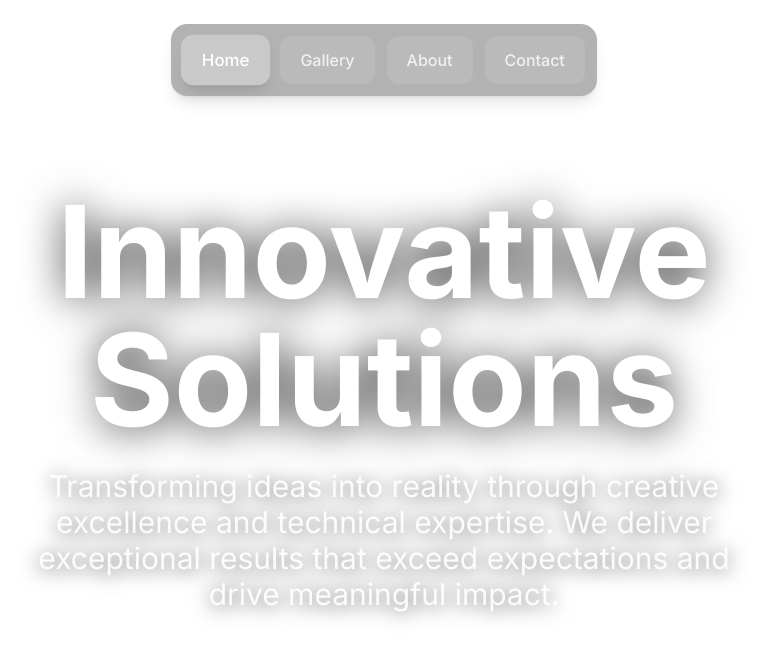
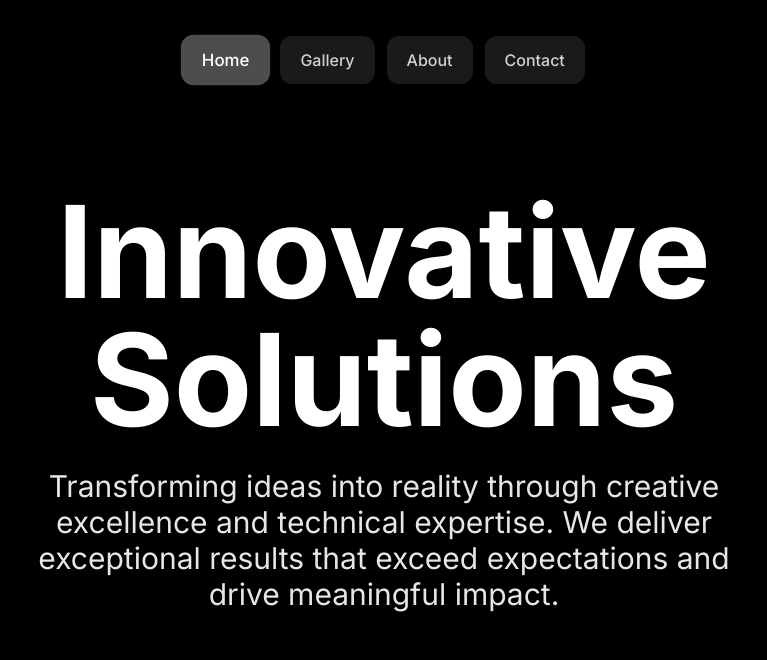
Before and after one commit to babapotato/background-attempt, a Next.js app: page / in a window 1280 px wide. Shown: the top 660 px of the page, without its empty margins (256-1023 px from the left). Built offline with nearby package versions, Linux system fonts and the light colour scheme.

Commit message:
Fix waves background - ensure black background and proper z-index

```diff
--- a/app/globals.css
+++ b/app/globals.css
@@ -55,11 +55,12 @@
   }
   html,
   body {
-    @apply bg-background text-foreground;
+    @apply text-foreground;
     margin: 0;
     padding: 0;
     width: 100%;
     height: 100%;
+    background-color: #000000;
     overflow-x: hidden;
     scroll-behavior: smooth;
     scroll-snap-type: y mandatory;
--- a/app/layout.tsx
+++ b/app/layout.tsx
@@ -16,7 +16,7 @@ export default function RootLayout({
 }>) {
   return (
     <html lang="en" className="h-full w-full">
-      <body className={`${inter.className} h-full w-full m-0 p-0 overflow-hidden`}>{children}</body>
+      <body className={`${inter.className} h-full w-full m-0 p-0 bg-black`}>{children}</body>
     </html>
   )
 }
--- a/components/ui/portfolio.tsx
+++ b/components/ui/portfolio.tsx
@@ -46,10 +46,10 @@ export function Portfolio() {
   ]
 
   return (
-    <div ref={containerRef} className="relative w-full h-full">
+    <div ref={containerRef} className="relative w-full min-h-full">
       {/* Waves Background */}
-      <div className="fixed inset-0 w-screen h-screen bg-black overflow-hidden -z-10">
-        <Waves className="h-full w-full" />
+      <div className="fixed inset-0 w-full h-full overflow-hidden" style={{ zIndex: -1 }}>
+        <Waves className="h-full w-full" strokeColor="#ffffff" backgroundColor="#000000" />
       </div>
 
       {/* Navigation */}
```
